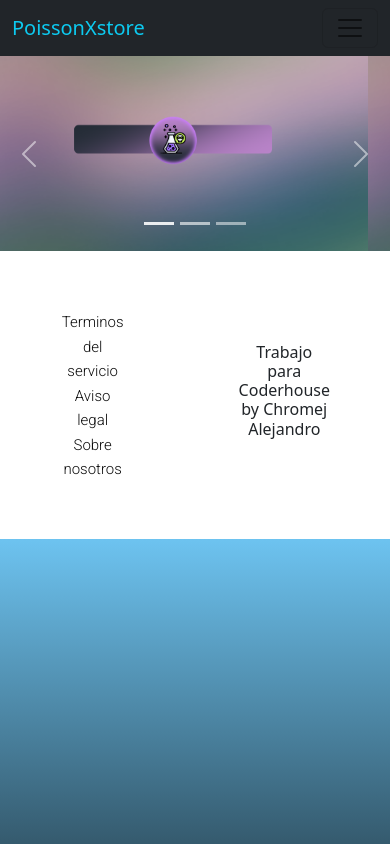
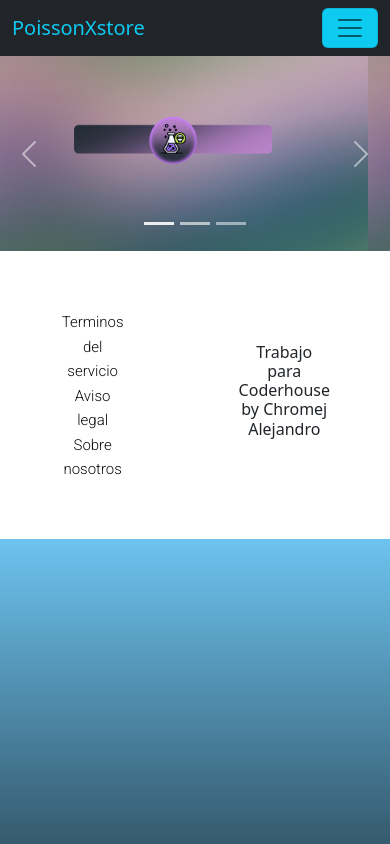
Before and after one commit to ChromejAle/PF-Chromej, a plain HTML site: page index.html in a window 390 px wide. Drawn offline with nearby package versions, Linux system fonts and the light colour scheme.

Commit message:
Cambio de color navegador hamburguesa

```diff
--- a/index.html
+++ b/index.html
@@ -24,15 +24,15 @@
             <nav class="navbar navbar-expand-lg bg-dark">
                 <div class="container-fluid">
                     <a class="navbar-brand text-info" href="index.html">PoissonXstore</a>
-                    <button class="navbar-toggler" type="button" data-bs-toggle="collapse"
+                    <button class="navbar-toggler bg-info" type="button" data-bs-toggle="collapse"
                         data-bs-target="#navbarSupportedContent" aria-controls="navbarSupportedContent" aria-expanded="false"
                         aria-label="Toggle navigation">
                         <span class="navbar-toggler-icon"></span>
                     </button>
                     <div class="collapse navbar-collapse" id="navbarSupportedContent">
-                        <ul class="navbar-nav me-auto mb-2 mb-lg-0">
+                        <ul class="navbar-nav me-auto mb-2 mb-lg-0 ">
 
-                            <li class="nav-item animated__animated animate__bounceIn">
+                            <li class="nav-item animated__animated animate__bounceIn ">
                                 <a class="nav-link active text-info link-light" aria-current="page" href="index.html">Inicio</a>
                             </li>
 
```
